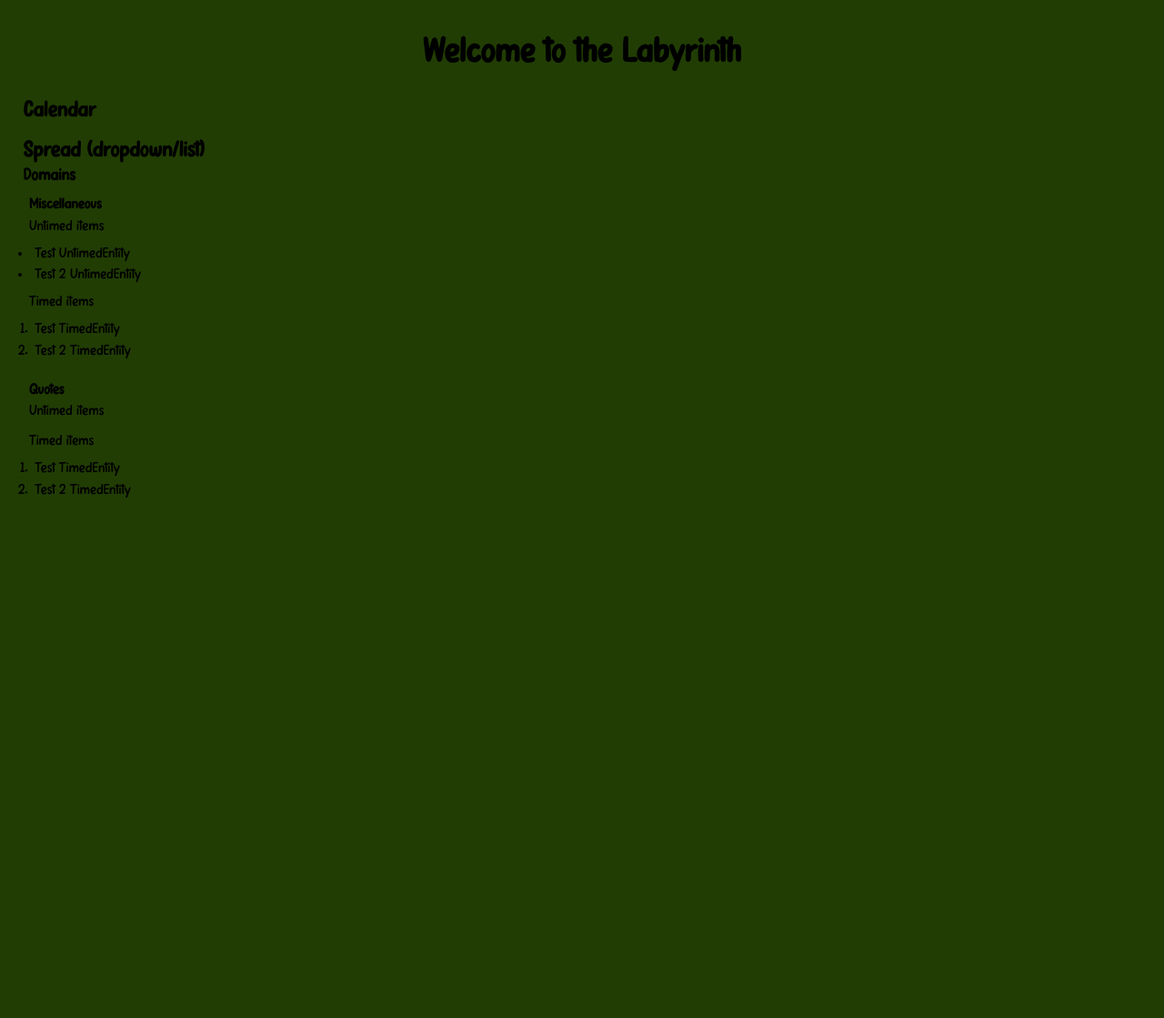
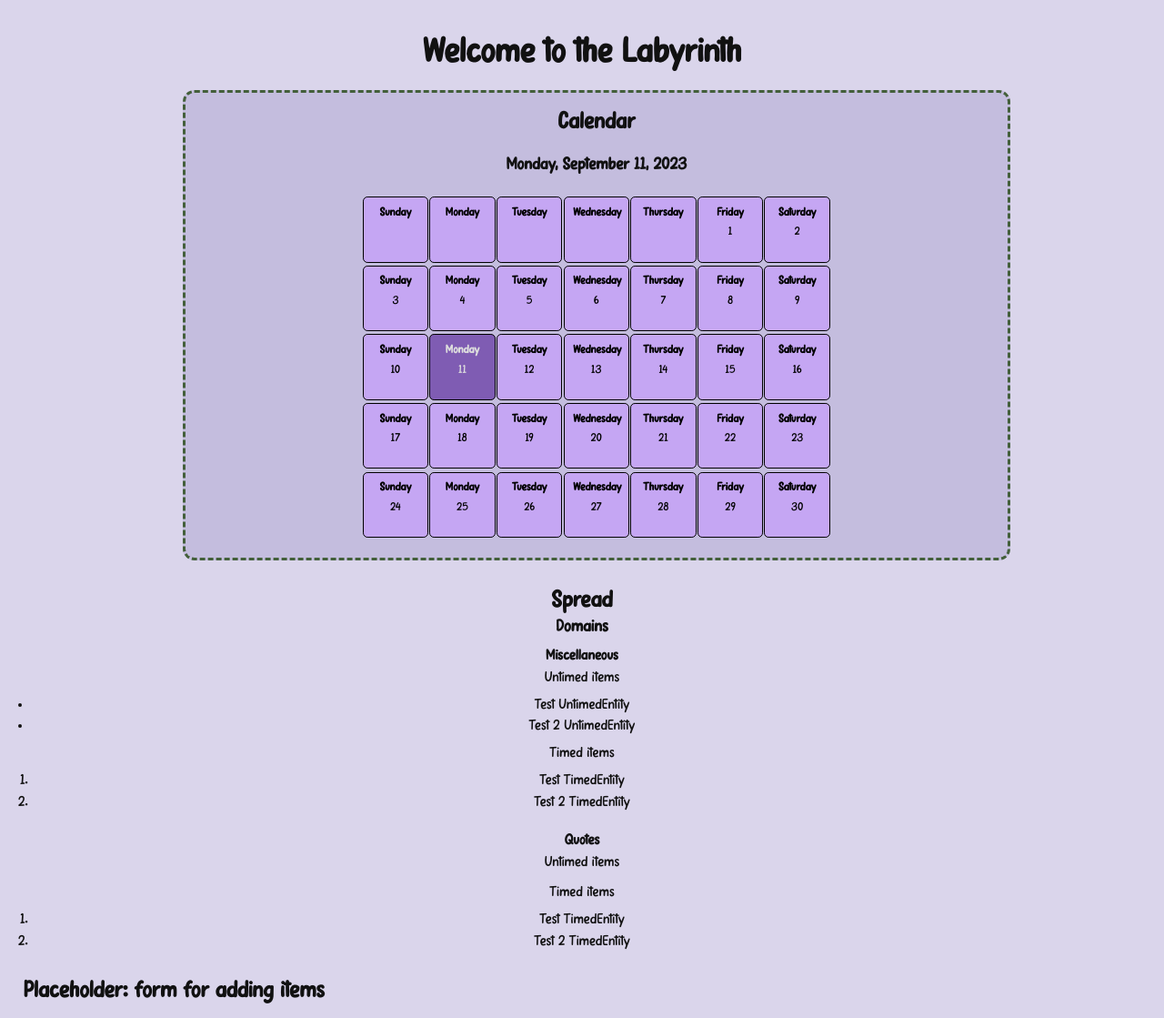
Before and after one commit to Viridiani/labyrinth, a Django app: page / in a window 1280 px wide. Shown: the whole page at 91% size. Before the commit the page ends 547 px from the top, so only its background shows below. Run offline with Django 4.2, Linux system fonts and the light colour scheme; data comes from the database, SQL or seed files in the repository.

Commit message:
Added JS calendar and favicon
Need to add form and more css for items

```diff
--- a/labyrinth/the_labyrinth/static/the_labyrinth/labyrinth.css
+++ b/labyrinth/the_labyrinth/static/the_labyrinth/labyrinth.css
@@ -17,7 +17,12 @@ Don't forget to clear your cached files/images if the changes aren't occuring!
 
 body {
     font-family: papernotes;
-    background-color: rgb(33, 61, 4);
+    background-color: #DAD5EB;
+    color: #111;
+}
+
+h2 {
+    font-size: 2vw;
 }
 
 .intro {
@@ -26,3 +31,48 @@ body {
     padding: 1vw;
     margin: 1vw;
 }
+
+#calendar {
+    text-align: center;
+    background-color: #C4BDDE;
+    border: 0.25vw dashed #435F3A;
+    border-radius: 1vw;
+    margin: 4px;
+    padding: 1vw;
+    width: 70%;
+    margin-left: 15%;
+}
+
+.calendar_title {
+    font-size: 1.25vw;
+}
+
+#calendar_box {
+    display: flex;
+    flex-wrap: wrap;
+    align-items: center;
+    justify-content: center;
+}
+
+.box {
+    font-size: 1vw;
+    width: 5vw;
+    height: 5vw;
+    border: 0.15vw solid black;
+    border-radius: 0.4vw;
+    margin: 0.05vw;
+    background-color: #C5A6F3;
+    color: black;
+}
+
+.calendar_hr {
+    width: 100%;
+    height: 0%;
+    padding: 0%;
+    margin: 0%;
+    visibility: hidden;
+}
+
+#spread {
+    text-align: center;
+}
--- a/labyrinth/the_labyrinth/templates/the_labyrinth/labyrinth.html
+++ b/labyrinth/the_labyrinth/templates/the_labyrinth/labyrinth.html
@@ -5,17 +5,92 @@
     <head>
         <title>Labyrinth</title>
         <link rel="stylesheet" href="{% static 'the_labyrinth/labyrinth.css' %}">
+        <link rel="shortcut icon" type="image/png" href="{% static 'images/favicon.png' %}" >
     </head>
     <body>
+
         {% block content %}
+
         <h1 class="intro">Welcome to the Labyrinth</h1>
-<div class="calendar">
+        <div id="calendar">
             <h2>Calendar</h2>
-    <!-- use Python to generate a calendar using the for loops -->
+            <script>
+                const WEEK_DAYS = ['Sunday', 'Monday', 'Tuesday', 'Wednesday', 'Thursday', 'Friday', 'Saturday'];
+                const MONTHS = ['January', 'February', 'March', 'April', 'May', 'June', 'July', 'August', 'September', 'October', 'November', 'December'];
+
+                function days_in_month(month, year) {
+                    return new Date(year, month + 1, 0).getDate();
+                }
+
+                function first_day(month, year) {
+                    return new Date(year, month, 1).getDay();
+                }
+
+                function generate_date_array() {
+                    let d = new Date();
+                    let d_in_m = days_in_month(d.getMonth(), d.getFullYear());
+                    let f_d = first_day(d.getMonth(), d.getFullYear());  //this may need to be minus 1
+                    // Year (int), Month(int), Day(day of week, 0-7 with Sunday being 0), Date (day of month e.g. 10), days in month (number), first day (first day of the month)
+                    return [d.getFullYear(), d.getMonth(), d.getDay(), d.getDate(), d_in_m, f_d];
+                }
+
+                function generate_calendar(date_array) {
+                    let calendar = document.getElementById("calendar");
+
+                    /* Current Day */
+                    let title_span = document.createElement("span");
+                    title_span.setAttribute("class", "calendar_title");
+                    let today = document.createElement("h3");
+                    today.innerHTML = WEEK_DAYS[date_array[2]] + ", " + MONTHS[date_array[1]] + " " + date_array[3] + ", " + date_array[0];
+                    title_span.appendChild(today);
+                    calendar.appendChild(title_span);
+                    calendar.appendChild(document.createElement("br"));
+
+                    /* Visual */
+                    let calendar_box = document.createElement("div"); // this needs to be a flex box in css
+                    calendar_box.setAttribute("id", "calendar_box");
+
+                    for (var i=0; i<(date_array[4] + date_array[5]); i++) {
+                        let box = document.createElement("div");
+                        box.setAttribute("class", "box");
+                        let d_of_w = document.createElement("h4");
+                        d_of_w.innerHTML = WEEK_DAYS[i % WEEK_DAYS.length];
+                        box.appendChild(d_of_w);
+
+                        if (i >= date_array[5] && i <= date_array[4] + date_array[5]) {
+                            let inner_box = document.createElement("p");
+                            inner_box.innerHTML = i - date_array[5] + 1;
+                            box.appendChild(inner_box);
+                        }
+
+                        if (i + 1 - date_array[5] == date_array[3]) {
+                            box.style.backgroundColor = "#7F5CB3";
+                            box.style.color = "#ddd";
+                        }
+
+                        calendar_box.appendChild(box);
+
+                        if ((i + 1) % 7 == 0 && i != 0) {
+                            let hr = document.createElement("hr");
+                            hr.setAttribute("class", "calendar_hr");
+                            calendar_box.appendChild(hr);
+                        }
+                    }
+
+                    calendar.appendChild(calendar_box);
+                    return 0;
+                }
+
+                generate_calendar(generate_date_array());
+            </script>
         </div>
-<div class="spread">
-    <h2>Spread (dropdown/list)</h2>
+        <br>
+        <div id="spread">
+            <h2>Spread</h2>
             <h3>Domains</h3>
+            <!-- Put domains into an inline block or block -->
+            <!-- put the ol/li into block? separate into own div and then block? -->
+            <!-- Put the li into flex boxes -->
             {% for i in d %}
                 <div class="spreadCategory">
                     <h4>{{i.domain_name}}</h4>
@@ -33,6 +108,12 @@
                     </ol>
                 </div>
             {% endfor %}
+            <script>
+                // To make a dropdown menu on this eventually
+            </script>
+        </div>
+        <div id="item_form">
+            <h2>Placeholder: form for adding items</h2>
         </div>
 
         {% endblock %}
--- a/labyrinth/the_labyrinth/templatetags/the_labyrinth_extras.py
+++ b/labyrinth/the_labyrinth/templatetags/the_labyrinth_extras.py
@@ -8,4 +8,6 @@ register = template.Library()
 def in_domain(obj, domain):
     return obj.filter(domains=domain)
 
-# Need to have a filter which gets an id?
+# Filter which should sort from obj.Objects.all() or from the filtered by domains and give back by due date
+def sort_date(obj):
+    return obj.order_by('end_date_time')
```
Also changed, not shown: labyrinth/the_labyrinth/static/images/favicon.png (added). Lines whose indentation alone changed are shown as unchanged.
